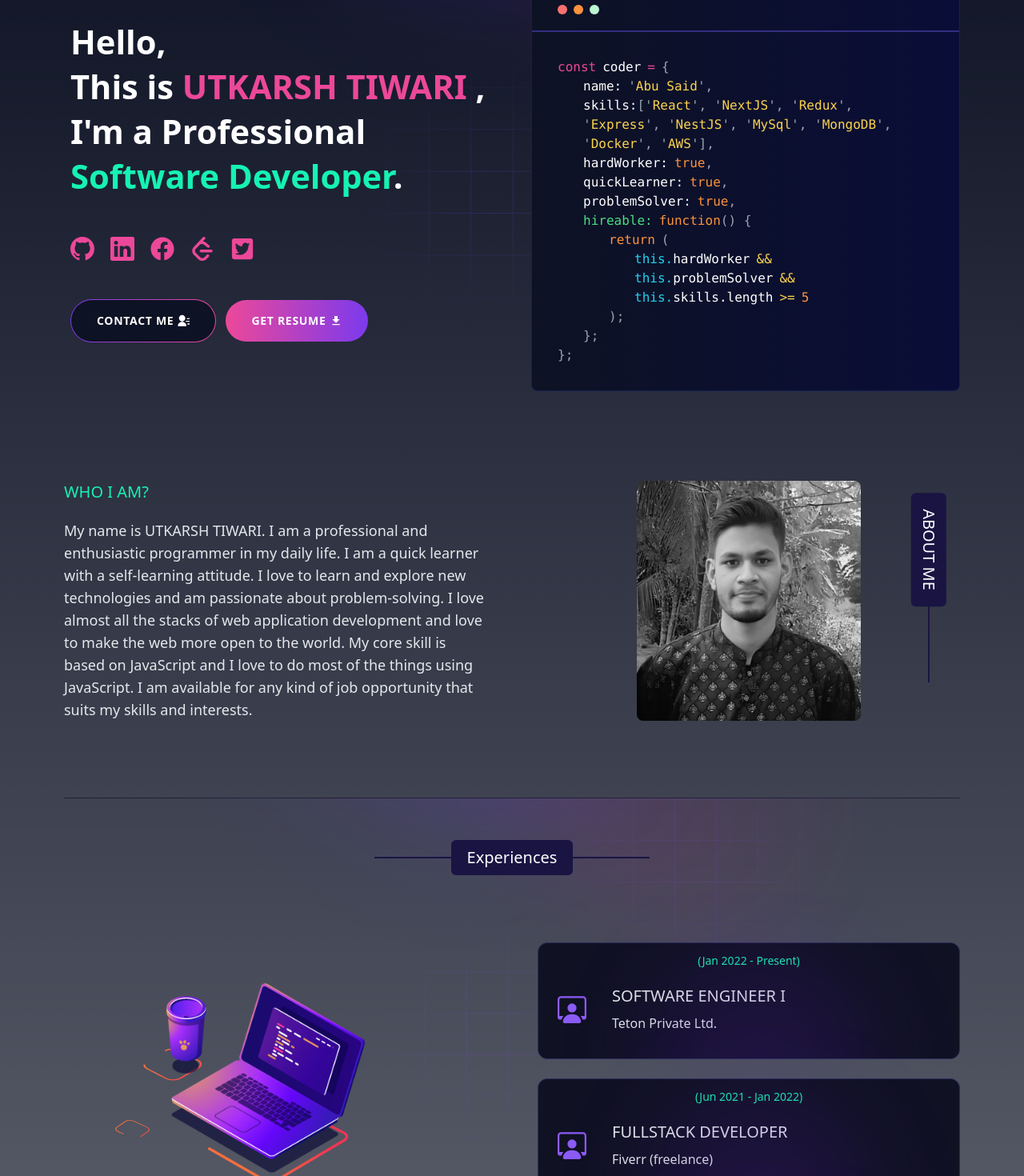
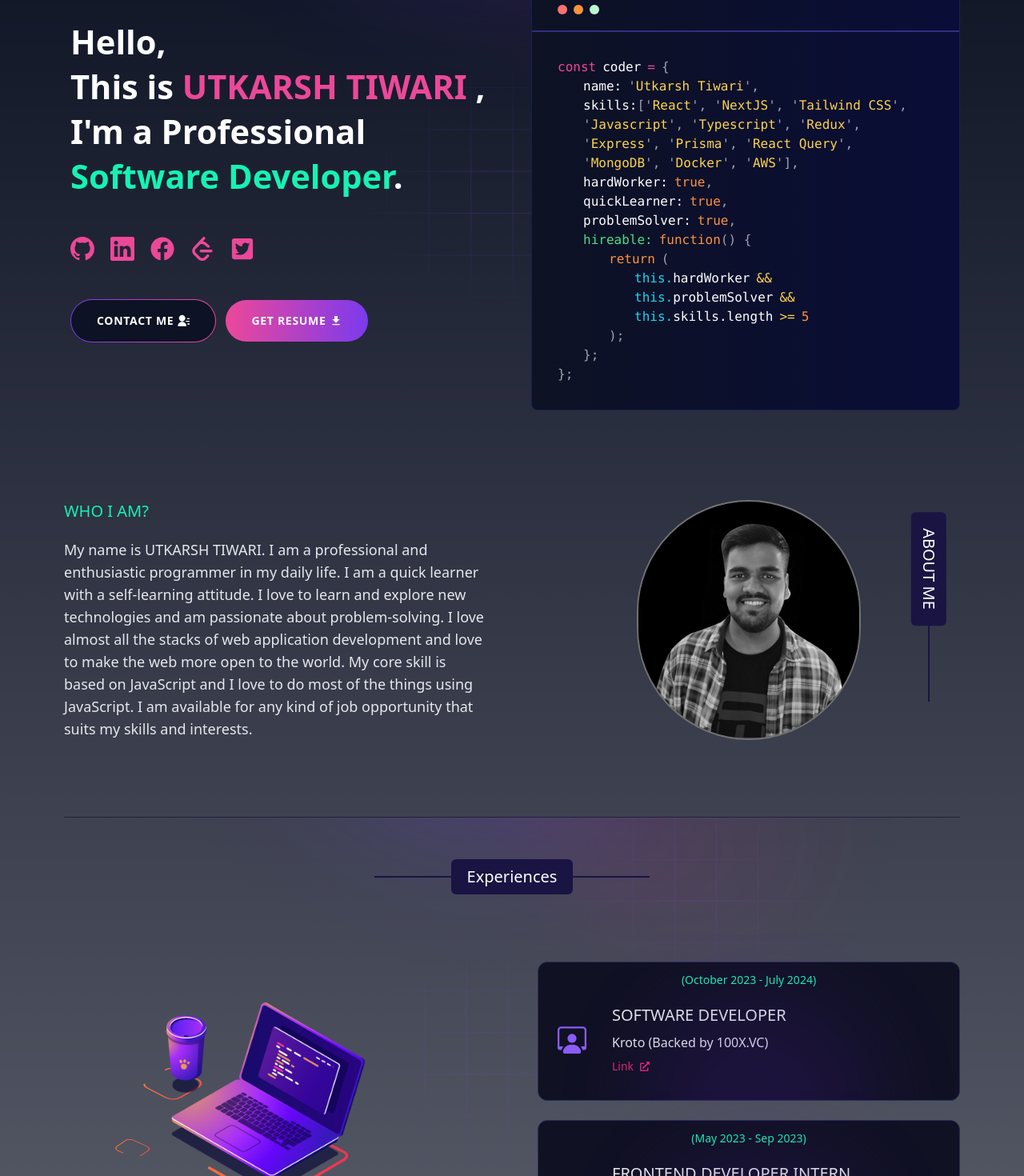
Before and after one commit to devutkarsh7565/devutkarsh, a Next.js app: page / in a window 1280 px wide. Shown: the part 140-1610 px from the top of the page at 80% size. Built offline with nearby package versions, Linux system fonts and the light colour scheme.

Commit message:
updating the footer details and education and experiences details

```diff
--- a/src/components/Footer.jsx
+++ b/src/components/Footer.jsx
@@ -15,16 +15,16 @@ function Footer() {
             © Developer Portfolio by{" "}
             <Link
               target="_blank"
-              href="https://www.linkedin.com/in/abu-said-bd/"
+              href="https://www.linkedin.com/in/dev-utkarsh/"
               className="text-[#16f2b3]"
             >
-              Abu Said
+              Utkarsh Tiwari
             </Link>
           </p>
           <div className="flex items-center gap-5">
             <Link
               target="_blank"
-              href="https://github.com/said7388/developer-portfolio"
+              href="https://github.com/devutkarsh7565/devutkarsh"
               className="flex items-center gap-2 uppercase hover:text-[#16f2b3]"
             >
               <IoStar />
@@ -32,7 +32,7 @@ function Footer() {
             </Link>
             <Link
               target="_blank"
-              href="https://github.com/said7388/developer-portfolio/fork"
+              href="https://github.com/devutkarsh7565/devutkarsh/fork"
               className="flex items-center gap-2 uppercase hover:text-[#16f2b3]"
             >
               <CgGitFork />
--- a/src/components/HomePage/AboutSection.jsx
+++ b/src/components/HomePage/AboutSection.jsx
@@ -27,7 +27,7 @@ function AboutSection() {
             width={280}
             height={280}
             alt="Abu Said"
-            className="rounded-lg transition-all duration-1000 grayscale hover:grayscale-0 hover:scale-110 cursor-pointer"
+            className="rounded-full border-2 border-pink-500 transition-all duration-1000 grayscale hover:grayscale-0 hover:scale-110 cursor-pointer"
           />
         </div>
       </div>
--- a/src/components/HomePage/Experience.jsx
+++ b/src/components/HomePage/Experience.jsx
@@ -6,6 +6,8 @@ import { BsPersonWorkspace } from "react-icons/bs";
 import AnimationLottie from "../../components/Helper/LottieAnimation";
 import GlowCard from "../../components/Helper/GlowCard";
 import experience from "../../../public/lottie/code.json";
+import Link from "next/link";
+import { FaExternalLinkAlt } from "react-icons/fa";
 
 function Experience() {
   return (
@@ -67,9 +69,18 @@ function Experience() {
                         <p className="text-base sm:text-xl mb-2 font-medium uppercase">
                           {experience.title}
                         </p>
-                        <p className="text-sm sm:text-base">
+                        <p className="text-sm sm:text-base mb-2">
                           {experience.company}
                         </p>
+                        {experience?.link && (
+                          <Link
+                            className="text-sm text-pink-600 flex gap-2 items-center"
+                            href={experience.link}
+                          >
+                            <h4>Link</h4>
+                            <FaExternalLinkAlt className="w-3 h-3 " />
+                          </Link>
+                        )}
                       </div>
                     </div>
                   </div>
--- a/src/components/HomePage/HeroSection.jsx
+++ b/src/components/HomePage/HeroSection.jsx
@@ -112,7 +112,7 @@ function HeroSection() {
               <div>
                 <span className="ml-4 lg:ml-8 mr-2 text-white">name:</span>
                 <span className="text-gray-400">{`'`}</span>
-                <span className="text-amber-300">Abu Said</span>
+                <span className="text-amber-300">Utkarsh Tiwari</span>
                 <span className="text-gray-400">{`',`}</span>
               </div>
               <div className="ml-4 lg:ml-8 mr-2">
@@ -122,13 +122,19 @@ function HeroSection() {
                 <span className="text-gray-400">{"', '"}</span>
                 <span className="text-amber-300">NextJS</span>
                 <span className="text-gray-400">{"', '"}</span>
+                <span className="text-amber-300">Tailwind CSS</span>
+                <span className="text-gray-400">{"', '"}</span>
+                <span className="text-amber-300">Javascript</span>
+                <span className="text-gray-400">{"', '"}</span>
+                <span className="text-amber-300">Typescript</span>
+                <span className="text-gray-400">{"', '"}</span>
                 <span className="text-amber-300">Redux</span>
                 <span className="text-gray-400">{"', '"}</span>
                 <span className="text-amber-300">Express</span>
                 <span className="text-gray-400">{"', '"}</span>
-                <span className="text-amber-300">NestJS</span>
+                <span className="text-amber-300">Prisma</span>
                 <span className="text-gray-400">{"', '"}</span>
-                <span className="text-amber-300">MySql</span>
+                <span className="text-amber-300">React Query</span>
                 <span className="text-gray-400">{"', '"}</span>
                 <span className="text-amber-300">MongoDB</span>
                 <span className="text-gray-400">{"', '"}</span>
--- a/src/utils/educationData.js
+++ b/src/utils/educationData.js
@@ -1,20 +1,21 @@
 export const educations = [
   {
     id: 1,
-    title: "Bachelor Degree",
-    duration: "2020 - Present",
-    institution: "National University of Bangladesh",
+    title: "Bachelor of Technology in Computer Science",
+    duration: "(2020 - 2024)",
+    institution:
+      "Mahatma Jyotiba Phule Rohilkhand University - Bareilly, India",
   },
   {
     id: 2,
-    title: "Higher Secondary Certificate",
-    duration: "2018 - 2020",
-    institution: "Noakhali Islamia Kamil Madrasah",
+    title: "Secondary Education (2020)",
+    duration: "(2018 - 2020)",
+    institution: "P.N National Public School (CBSE) - 12th",
   },
   {
     id: 3,
-    title: "Secondary School Certificate",
-    duration: "2008 - 2018",
-    institution: "Baitus Saif Islamia Madrasah",
+    title: "High School (2018)",
+    duration: "2018",
+    institution: "N.E Railway Senior Secondary School , Gorakhpur - 10th",
   },
 ];
--- a/src/utils/experienceData.js
+++ b/src/utils/experienceData.js
@@ -1,20 +1,23 @@
 export const experiences = [
   {
     id: 1,
-    title: "Software Engineer I",
-    company: "Teton Private Ltd.",
-    duration: "(Jan 2022 - Present)",
+    title: "Software Developer",
+    company: "Kroto (Backed by 100X.VC)",
+    duration: "(October 2023 - July 2024)",
+    link: "https://www.linkedin.com/company/kroto-kreator-labs/posts/?feedView=all",
   },
   {
     id: 2,
-    title: "FullStack Developer",
-    company: "Fiverr (freelance)",
-    duration: "(Jun 2021 - Jan 2022)",
+    title: "Frontend Developer Intern",
+    company: "Traveey Technologies",
+    duration: "(May 2023 - Sep 2023)",
+    link: "https://www.linkedin.com/company/traveey-technologies/",
   },
   {
     id: 3,
-    title: "Self Employed",
-    company: "Code and build something in everyday.",
-    duration: "(Jan 2018 - Present)",
+    title: "Software Developer freelancer",
+    company: "Code and build something for freelancing",
+    duration: "(Jan 2023 - Mar 2023)",
+    link: "https://rachayitha.vercel.app/",
   },
 ];
--- a/src/utils/personalData.js
+++ b/src/utils/personalData.js
@@ -1,6 +1,6 @@
 export const personalData = {
   name: "UTKARSH TIWARI",
-  profile: "/profile.png",
+  profile: "/profile.jpg",
   designation: "Software Developer",
   description:
     "My name is UTKARSH TIWARI. I am a professional and enthusiastic programmer in my daily life. I am a quick learner with a self-learning attitude. I love to learn and explore new technologies and am passionate about problem-solving. I love almost all the stacks of web application development and love to make the web more open to the world. My core skill is based on JavaScript and I love to do most of the things using JavaScript. I am available for any kind of job opportunity that suits my skills and interests.",
@@ -15,5 +15,5 @@ export const personalData = {
   leetcode: "https://leetcode.com/u/devutkarsh7565/",
   devUsername: "devutkarsh7565",
   resume:
-    "https://drive.google.com/file/d/1eyutpKFFhJ9X-qpQGKhUNnVRkB5Wer00/view?usp=sharing",
+    "https://drive.google.com/file/d/1QDy5KBrB0helCM4W5cY5CqkPWAyIapKW/view?usp=sharing",
 };
```
Also changed, not shown: public/profile.jpg (added), public/profile.png (deleted).
